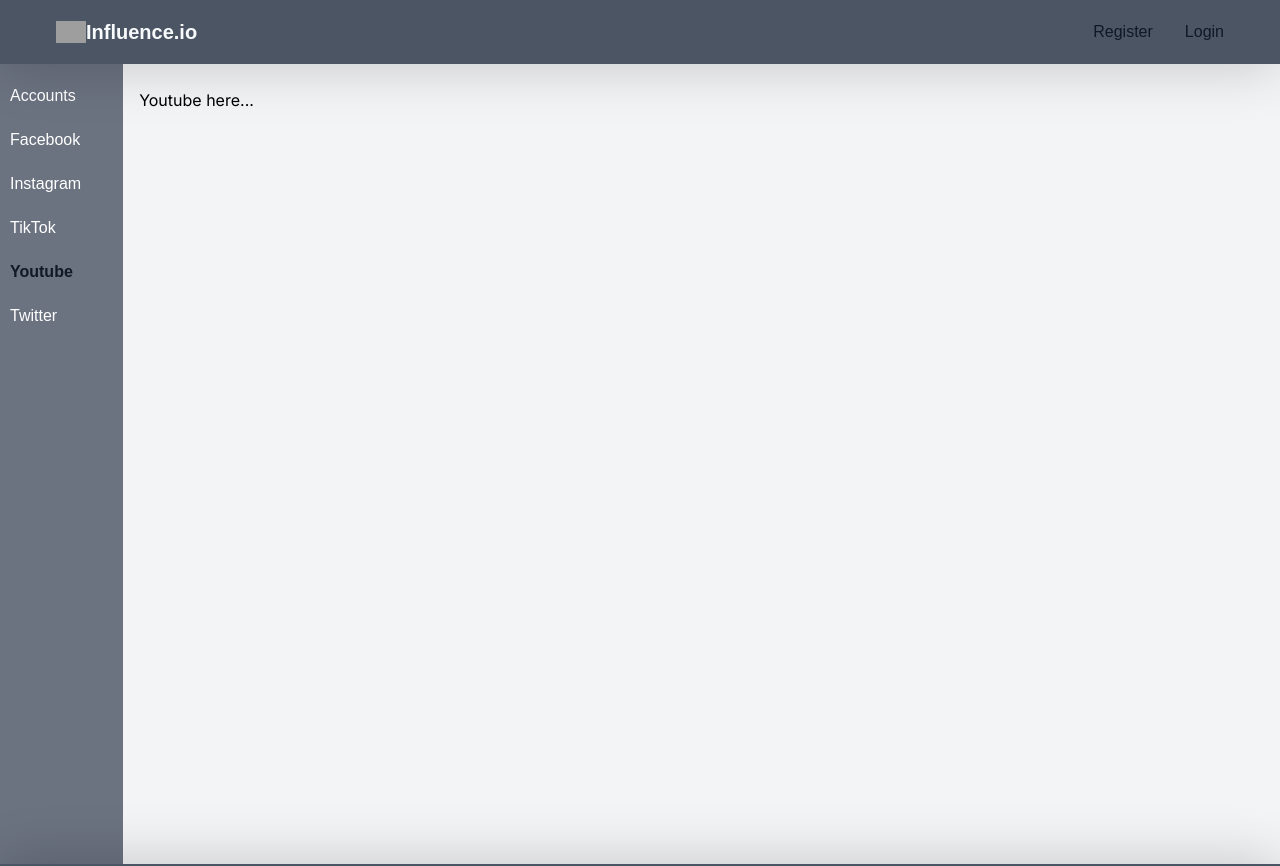
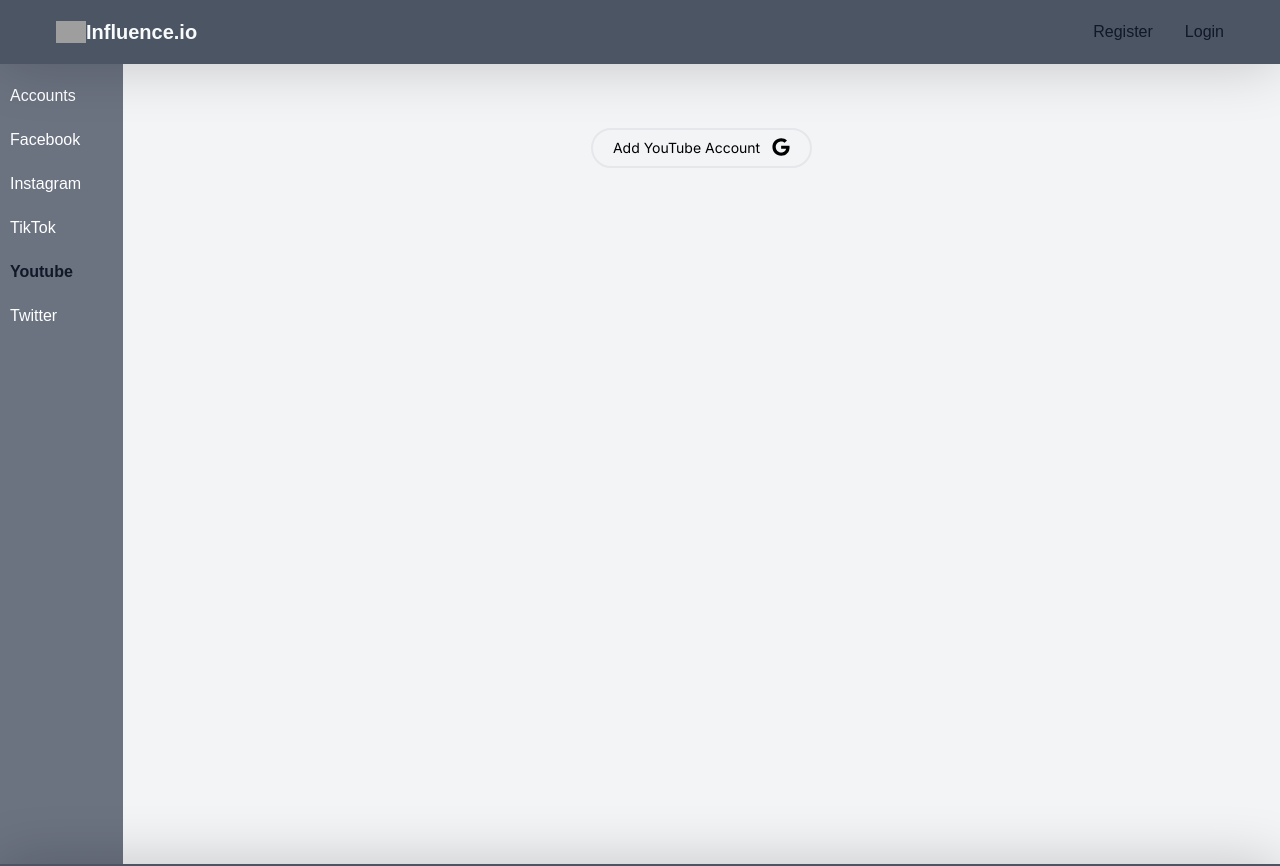
Before and after one commit to dbatista1122/influence.io, a Next.js app: page /dashboard/youtube in a window 1280 px wide. Shown: the top 866 px of the page. Built offline with nearby package versions, Linux system fonts and the light colour scheme; no server answers; grey boxes are pictures that could not be loaded.

Commit message:
youtube api frameowrk
adding button to connect to youtube, definind scopes necessary to get youtube data with youtube analytics api

```diff
--- a/pages/dashboard/youtube.jsx
+++ b/pages/dashboard/youtube.jsx
@@ -1,14 +1,107 @@
+import Link from "next/link";
 import RootLayout from "@/components/Layout";
 import DashboardLayout from "@/components/DashboardLayout";
+import { FaGoogle, FaFacebookF, FaTwitter, FaRegEnvelope } from "react-icons/fa";
+import { MdLockOutline } from "react-icons/md";
+import React from 'react'
+import { GoogleLogin, GoogleOAuthProvider, useGoogleLogin } from '@react-oauth/google';
 
-const Analytics = () => {
-  return <div>Youtube here...</div>;
+function Analytics() {
+
+  async function handleSubmit(credentialResponse) {
+    console.log(credentialResponse);
+
+
+    async function getData() {
+      const statsData = fetchData(statisticsURL);
+      const uploadsData = fetchData(uploadsURL);
+
+      return {
+        stats: await statsData,
+        videos: await uploadsData,
+      };
+    }
+  }
+  const hasGoogleClient = true;
+
+  return(
+    <RootLayout>
+      <DashboardLayout>
+        <GoogleOAuthProvider clientId={process.env.GOOGLE_CLIENT_ID}>
+
+        {hasGoogleClient && (
+            <YoutubeLoginButton />
+        )}
+        {!hasGoogleClient && (
+          <>
+            Show Data Here
+          </>
+        )}
+      </GoogleOAuthProvider>
+    </DashboardLayout>
+  </RootLayout>
+
+  );
 };
 
-Analytics.getLayout = (page) => (
-  <RootLayout>
-    <DashboardLayout>{page}</DashboardLayout>
-  </RootLayout>
-);
+function YoutubeLoginButton() {
+
+  const login = useGoogleLogin({
+    onSuccess: codeResponse => console.log(codeResponse),
+    scope: "https://www.googleapis.com/auth/yt-analytics.readonly https://www.googleapis.com/auth/yt-analytics-monetary.readonly https://www.googleapis.com/auth/youtube",
+  });
+
+  return (
+    <div className="flex flex-col p-5 items-center">
+      <div className=" p-5 items-center">
+            <button  onClick={() => login()} className="flex flex-row gap-3 item-center border-2 rounded-full text-sm px-5 py-2 inline-block hover:bg-gray-600 hover:text-white">
+              <div>Add YouTube Account</div>
+              <FaGoogle className="text-lg" />
+            </button >
+        </div>
+    </div>
+
+  );
+}
+
+function AccountInput({ email, password, setEmailAddress, setPassword, onSubmit }) {
+  return (
+    <form onSubmit={onSubmit}>
+      <div className="flex flex-col p-5 items-center">
+        <div className="bg-gray-100 w-64 flex items-center border-2 rounded-full mb-5">
+          <FaRegEnvelope className="text-gray-400 m-2" />
+          <input
+            type="email"
+            name="email"
+            placeholder="Email"
+            className="bg-gray-100 outline-none text-sm flex-1"
+            value={email}
+            onChange={(evnt) => setEmailAddress(evnt.target.value)}
+            required
+          />
+        </div>
+
+        <div className="bg-gray-100 w-64 flex items-center border-2 rounded-full mb-5">
+          <MdLockOutline className="text-gray-400 m-2" />
+          <input
+            type="password"
+            name="password"
+            placeholder="Password"
+            className="bg-gray-100 outline-none text-sm flex-1"
+            value={password}
+            onChange={(evnt) => setPassword(evnt.target.value)}
+            required
+          />
+        </div>
+
+        <button className="flex gap-3 item-center border-2 rounded-full text-sm px-5 py-2 inline-block hover:bg-gray-600 hover:text-white">
+          <div>Add YouTube Account</div>
+          <FaGoogle className="text-sm" />
+        </button>
+
+      </div>
+    </form>
+  );
+}
 
 export default Analytics;
```
Also changed, not shown: package.json (+11 -0 lines), 1 other file (tests, documents, lock files or other folders).
